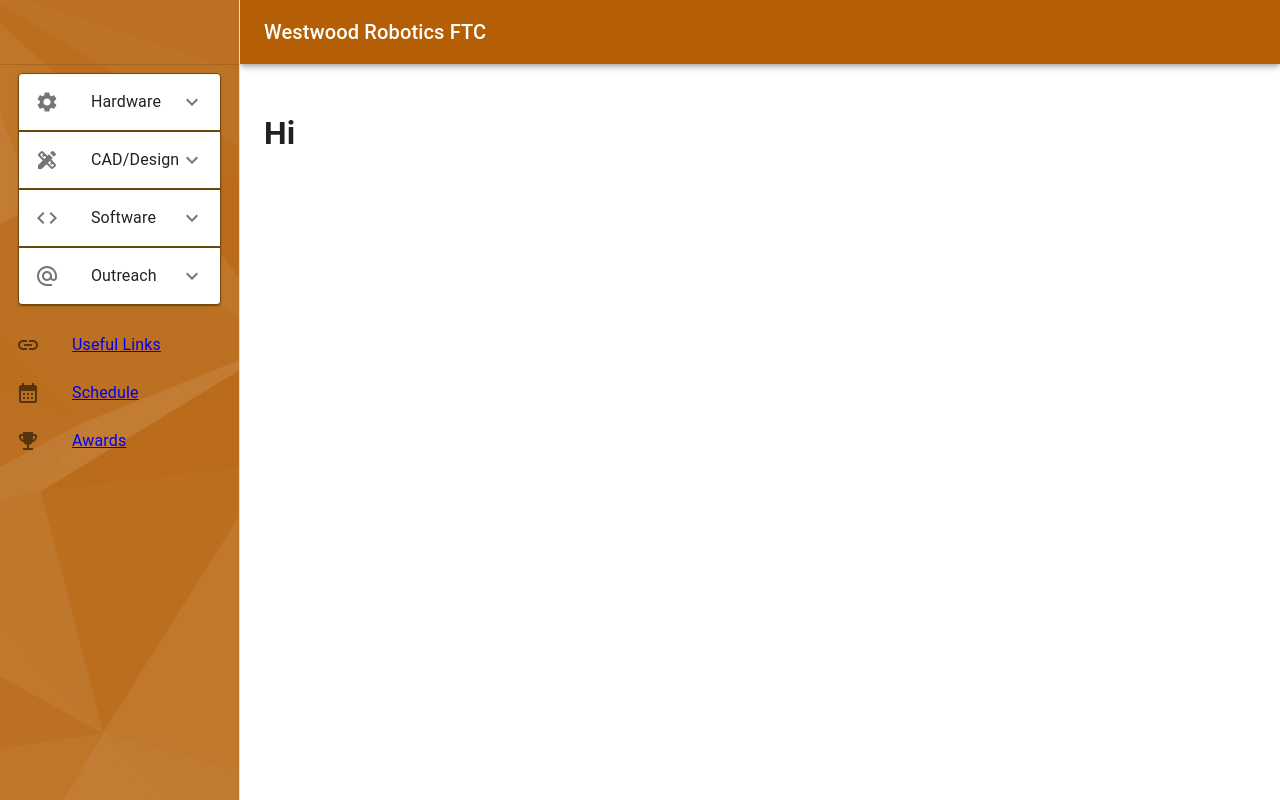
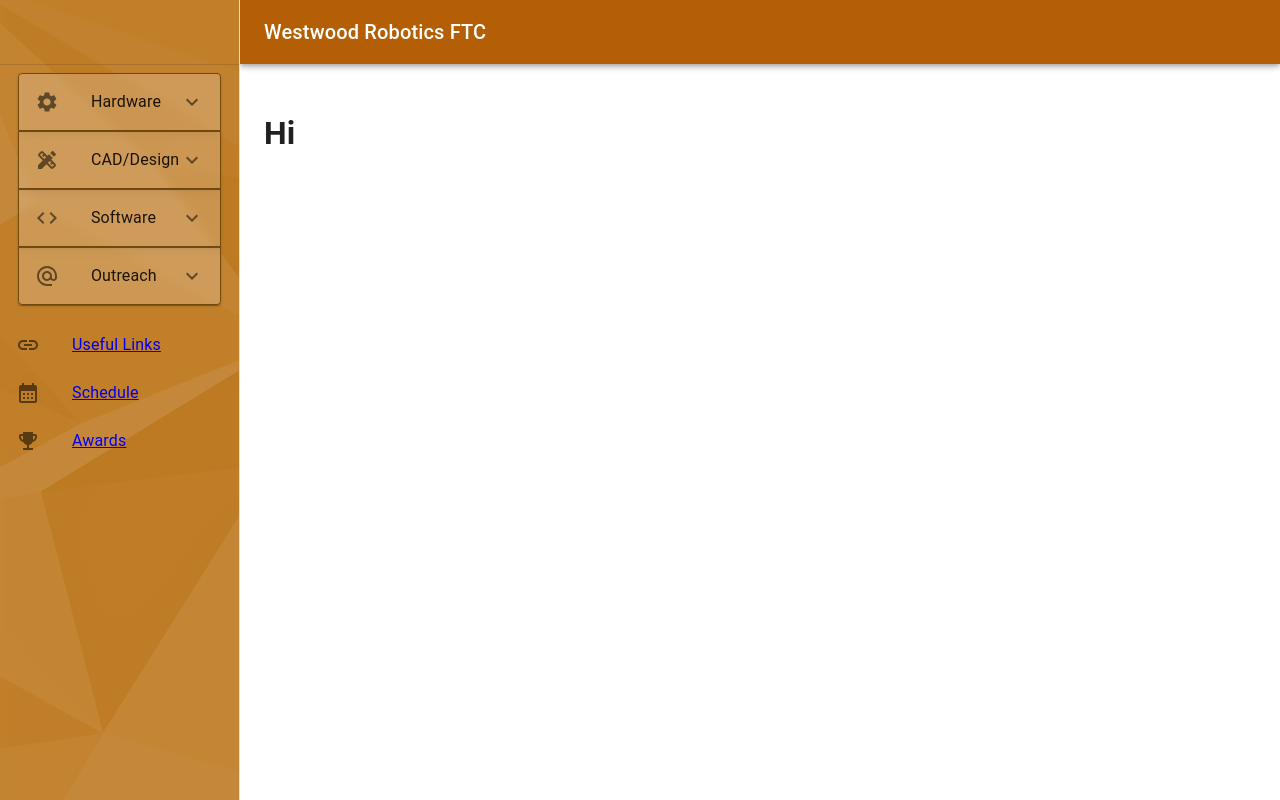
Before and after one commit to Reet-Sinha/wwroboftc, a React (Create React App) app: page / in a window 1280 px wide. Built offline with nearby package versions, Linux system fonts and the light colour scheme.

Commit message:
trying to do some fancy hover stuff

```diff
--- a/src/CSS/responsiveDrawer.scss
+++ b/src/CSS/responsiveDrawer.scss
@@ -3,7 +3,42 @@
 }
 
 .side-bar-bg {
-    background: url("./wwroboftc-sidebarbg.png"), #B45F06;
+    background: url("./wwroboftc-sidebarbg-alternate\ .png"), #b86d0c;
     background-blend-mode: screen;
     height: 100%;
 }
+
+.drawer-bg {
+    background: rgba(255, 255, 255, 0.2);
+    box-shadow: 0 4px 30px rgba(0, 0, 0, 0.1);
+    backdrop-filter: blur(5px);
+    -webkit-backdrop-filter: blur(5px) !important;
+    overflow: hidden !important;
+    transition-property: box-shadow;
+    transition-duration: .4s;
+
+    &:hover {
+        transition-property: box-shadow;
+        transition-duration: .4s;
+        box-shadow: 1px 1px 25px 10px rgba(255, 149, 2, 0.2);
+    }
+
+    &::before {
+        content: "";
+        position: absolute;
+        top: 0;
+        left: -100%;
+        width: 100%;
+        height: 100%;
+        background: linear-gradient(
+            120deg,
+            transparent,
+            rgba(255, 149, 2, 0.4)
+            transparent);
+        transition: all 650ms;
+    }
+
+    &:hover::before {
+        left: 100%;
+    }
+}
--- a/src/Components/ResponsiveDrawer.js
+++ b/src/Components/ResponsiveDrawer.js
@@ -64,7 +64,10 @@ function ResponsiveDrawer(props) {
           <Accordion sx={{
             border: 1,
             borderColor: "#734a0e",
-          }}>
+            bgcolor: `rgba(255, 255, 255, 0.2)`,
+            boxShadow: 30
+
+          }} className="drawer-bg">
           <AccordionSummary
             expandIcon={<ExpandMoreIcon />}
             aria-controls="panel1a-content"
```
Also changed, not shown: src/CSS/wwroboftc-sidebarbg-alternate .png (added).
